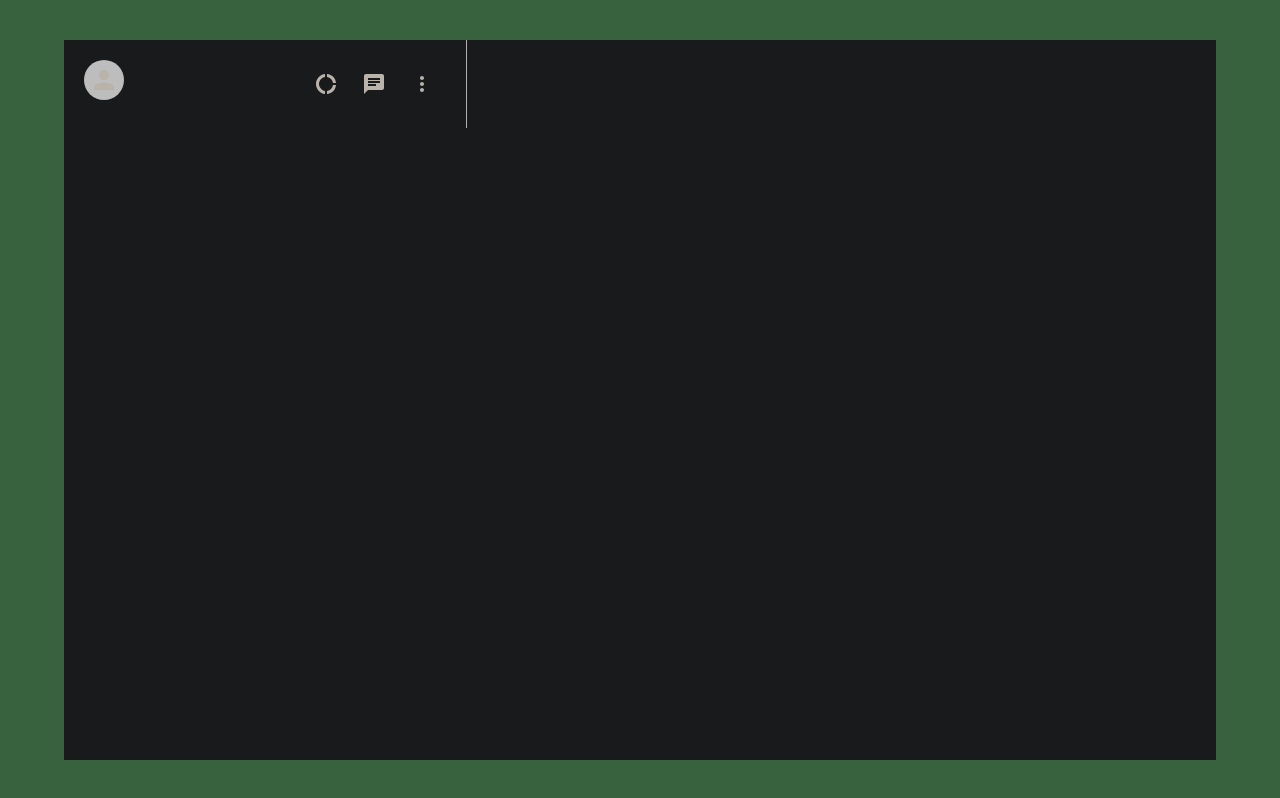
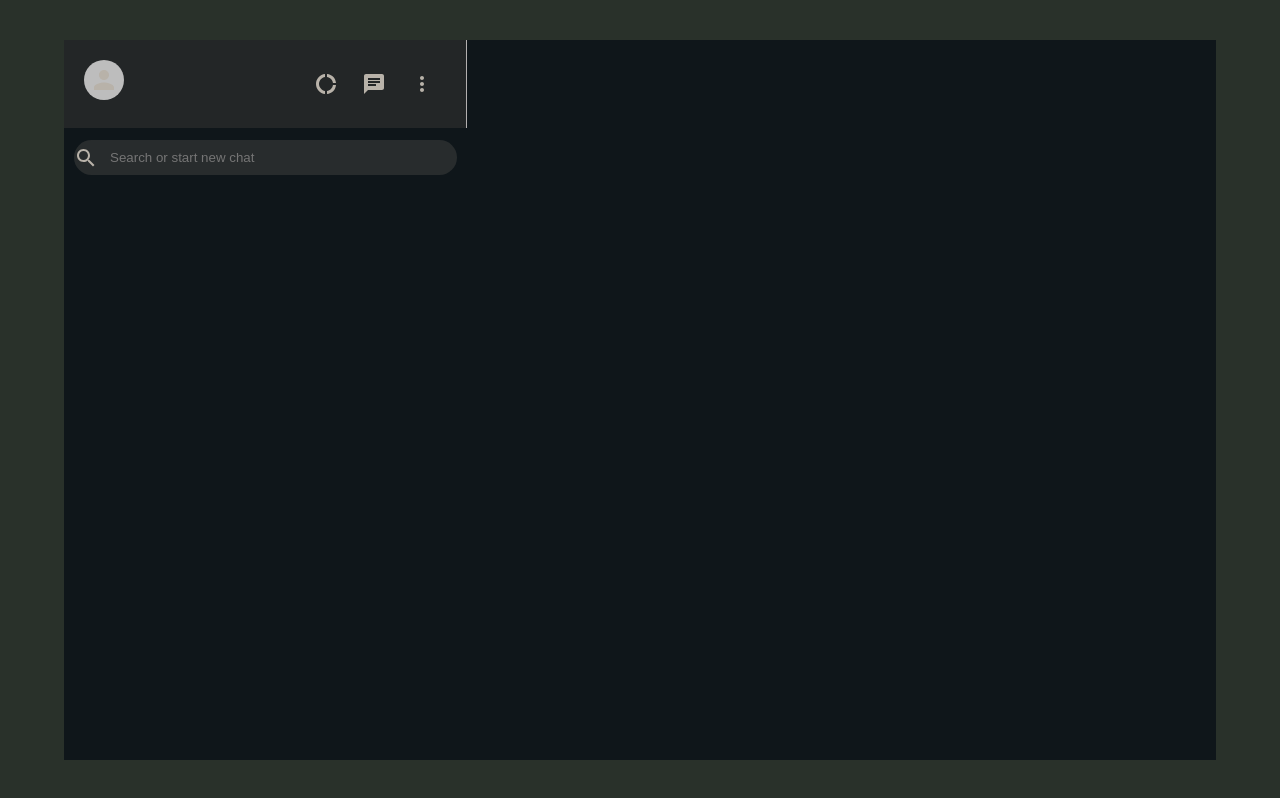
Before and after one commit to VivekMalhan666/Web-chat-channel, a React (Create React App) app: page / in a window 1280 px wide. Built offline with nearby package versions, Linux system fonts and the light colour scheme.

Commit message:
Sidebar search implemeted

```diff
--- a/src/App.css
+++ b/src/App.css
@@ -1,13 +1,13 @@
 .app {
   display: grid;
   place-items: center;
-  background-color: rgb(56, 98, 61);
+  background-color: rgb(41, 49, 42);
   height: 100vh;
 }
 .app__body {
   display: flex;
   width: 90vw;
   height: 90vh;
-  background-color: rgb(24, 26, 27);
+  background-color: rgb(15, 22, 26);
   box-shadow: -1px 4px 20px -6px rgba(0, 0, 0, 0, 7);
 }
--- a/src/assets/Sidebar.css
+++ b/src/assets/Sidebar.css
@@ -1,9 +1,12 @@
 .sidebar {
+  display: flex;
+  flex-direction: column;
   flex: 0.35;
 }
 .sidebar__header {
   display: flex;
   padding: 20px;
+  background-color: rgb(35, 38, 39);
   border-right: 1px solid rgb(179, 176, 176);
   justify-content: space-between;
 }
@@ -17,3 +20,23 @@
   margin-right: 2vw;
   font-size: 24px !important;
 }
+.sidebar__search {
+  display: flex;
+  align-items: center;
+  background-color: rgb(15, 22, 26);
+  padding: 10px;
+  height: 39px;
+}
+.sidebar__searchContainer {
+  display: flex;
+  align-items: center;
+  background-color: #282c2d;
+  width: 100%;
+  height: 35px;
+  border-radius: 20px;
+}
+.sidebar__searchContainer > input {
+  border: none;
+  margin-left: 10px;
+  background-color: #282c2d;
+}
--- a/src/components/Sidebar.js
+++ b/src/components/Sidebar.js
@@ -4,6 +4,7 @@
 import ChatIcon from "@material-ui/icons/Chat";
 import DonutLargeIcon from "@material-ui/icons/DonutLarge";
 import MoreVertIcon from "@material-ui/icons/MoreVert";
+import SearchOutlinedIcon from "@material-ui/icons/SearchOutlined";
 
 function Sidebar() {
   return (
@@ -22,7 +23,12 @@
           </IconButton>
         </div>
       </div>
-      <div className="sidebar__search"></div>
+      <div className="sidebar__search">
+        <div className="sidebar__searchContainer">
+          <SearchOutlinedIcon />
+          <input placeholder="Search or start new chat" type="text" />
+        </div>
+      </div>
       <div className="sidebar__chats"></div>
     </div>
   );
--- a/src/index.css
+++ b/src/index.css
@@ -1,6 +1,6 @@
 * {
   margin: 0;
-  color: rgb(185, 179, 170);
+  color: rgb(184, 178, 169);
 }
 
 body {
```
